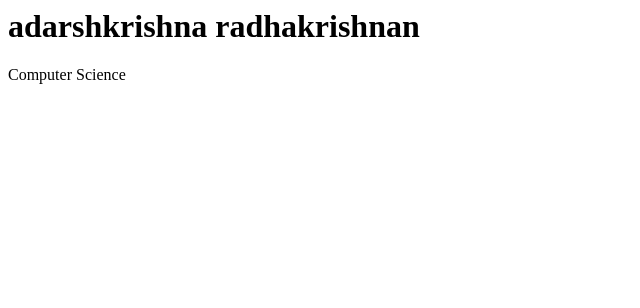
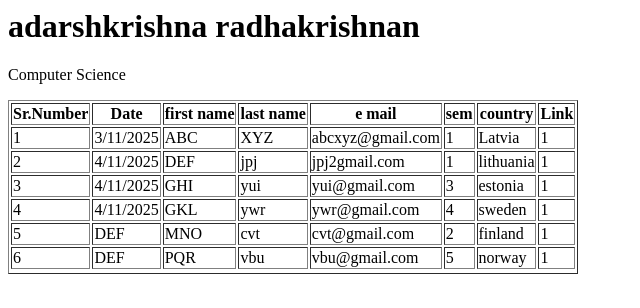
Before and after one commit to adarshradhakrishnan2005/web_technologies, a plain HTML site: page index.html in a window 1280 px wide. Shown: the whole page, without its empty margins (0-640 px from the left). Drawn offline with Linux system fonts and the light colour scheme.

Commit message:
Update index.html

```diff
--- a/index.html
+++ b/index.html
@@ -5,5 +5,29 @@
 <h1>adarshkrishna radhakrishnan</h1>
 <p> Computer Science</p>
 
+<table border=1>
+<tr>
+<th>Sr.Number</th> <th>Date</th> <th> first name</th> <th> last name </th> <th> e mail</th> <th> sem </th> <th> country</th> <th> Link</th>
+</tr>
+<tr>
+<td>1</td> <td>3/11/2025</td> <td>ABC</td> <td>XYZ</td> <td>abcxyz@gmail.com</td> <td>1</td> <td>Latvia</td> <td> 1 </td>
+</tr>
+<tr>
+<td>2</td><td>4/11/2025</td>  <td>DEF</td> <td>jpj</td><td>jpj2gmail.com</td>  <td>1</td> <td>lithuania</td>  <td>1</td>
+<tr>
+<td>3</td> <td>4/11/2025</td> <td>GHI</td> <td>yui</td><td>yui@gmail.com</td>  <td>3</td> <td>estonia</td>  <td>1</td>
+</tr>
+<tr>
+<td>4</td><td>4/11/2025</td>  <td>GKL</td> <td>ywr</td><td>ywr@gmail.com</td>  <td>4</td> <td>sweden</td>  <td>1</td>
+</tr>
+<tr>
+<td>5</td><td>DEF</td>  <td>MNO</td> <td>cvt</td><td>cvt@gmail.com</td>  <td>2</td> <td>finland</td>  <td>1</td>
+</tr>
+<tr>
+<td>6</td> <td>DEF</td> <td>PQR</td> <td>vbu</td><td>vbu@gmail.com</td>  <td>5</td> <td>norway</td>  <td>1</td>
+<tr>
+</tr>
+</table>
+
 </body>
 </html>
```
